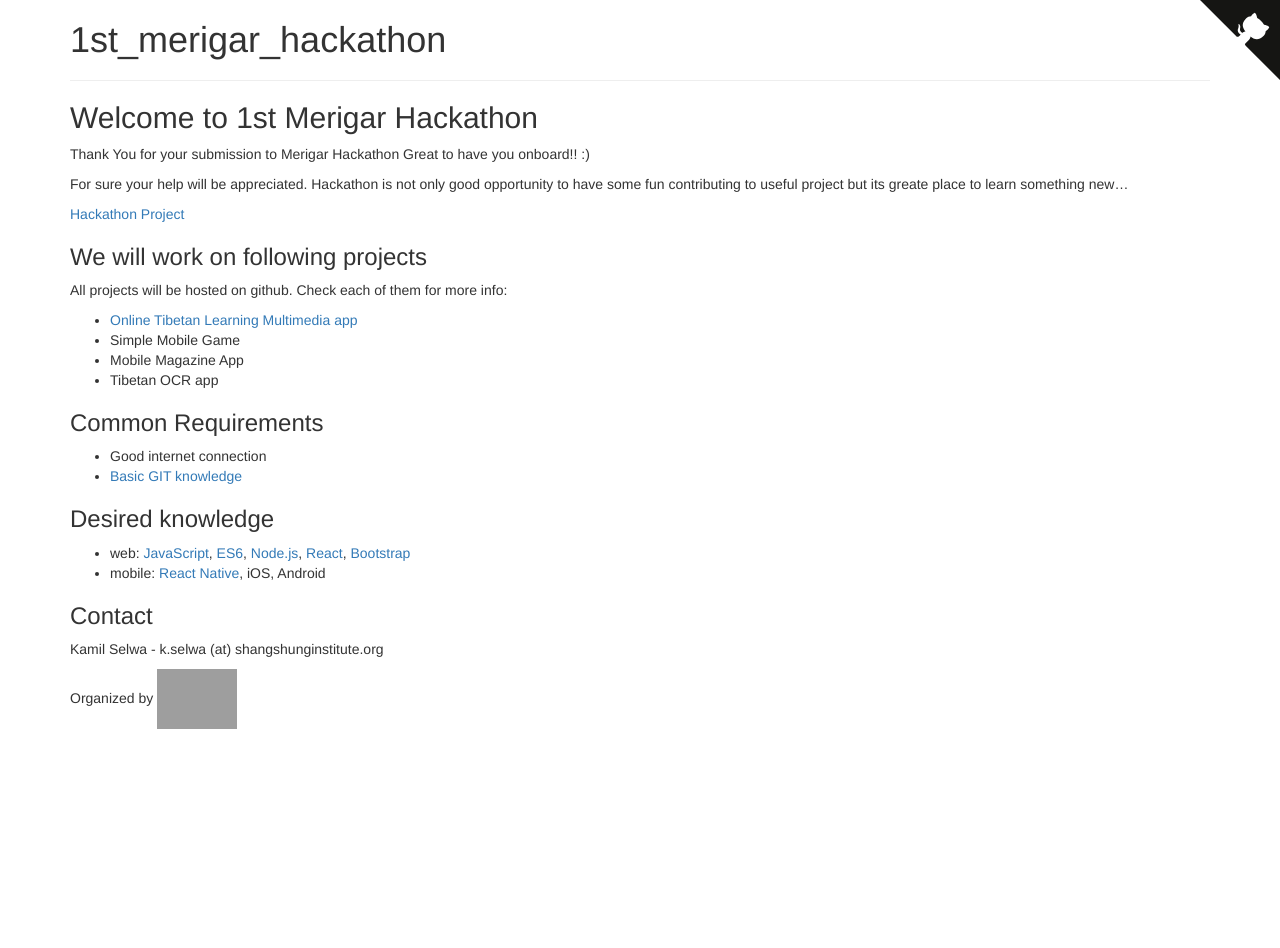
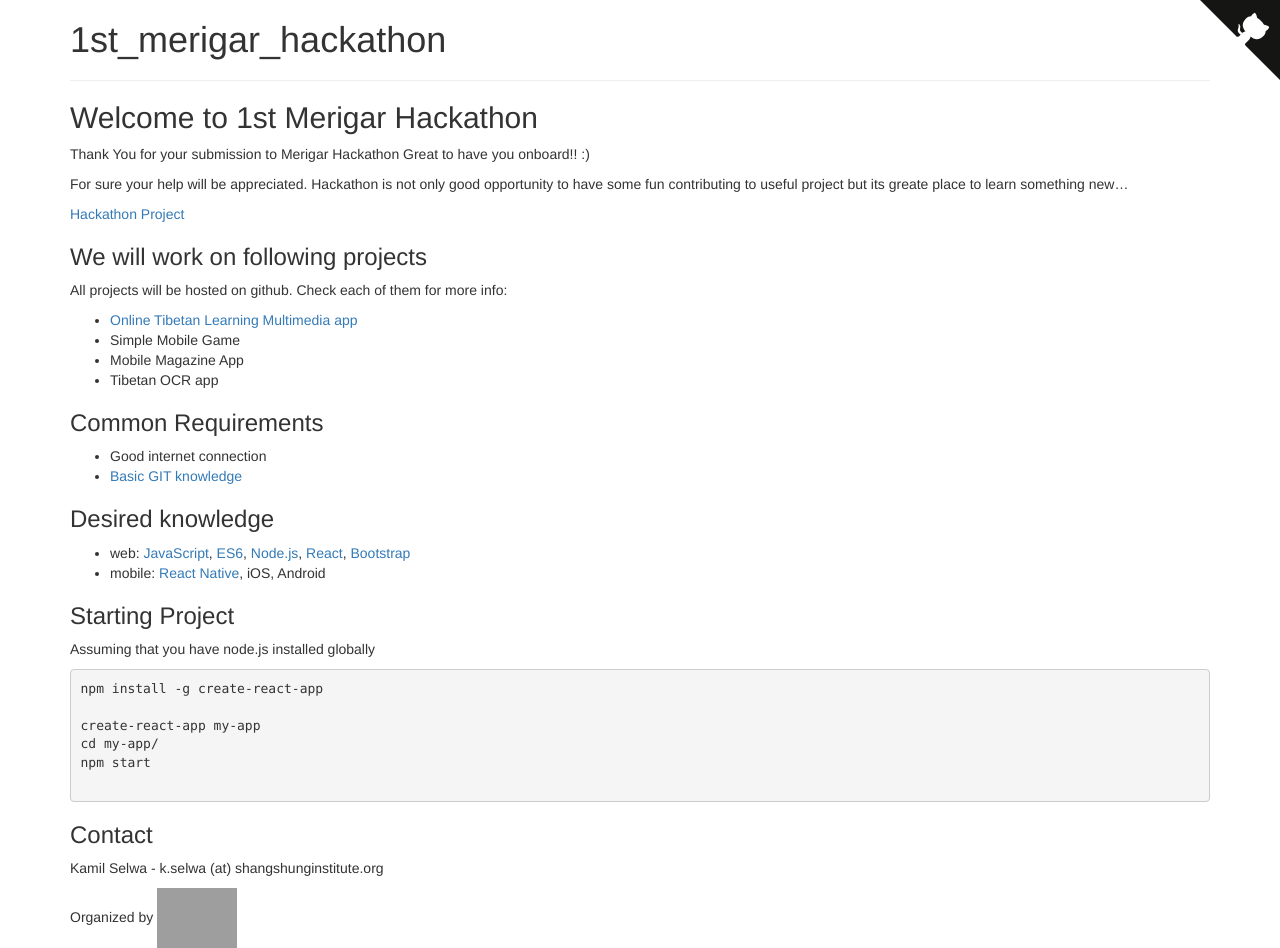
Before and after one commit to ShangShungFoundation/1st_merigar_hackathon, a Jekyll site: the page built from index.md, in a window 1280 px wide. Built offline with Jekyll 4.4.1, drawn with Linux system fonts in a browser that asks for light colours; some web fonts are replaced; our own code applies the rules of GitHub Pages for plain Markdown files; before the commit the page ends 900 px from its top, so only the background shows below that; grey boxes are pictures that could not be loaded.

Commit message:
Update index.md

````diff
--- a/index.md
+++ b/index.md
@@ -33,6 +33,16 @@ All projects will be hosted on github. Check each of them for more info:
 [Bootstrap](http://getbootstrap.com/getting-started/)
 - mobile: [React Native](http://www.reactnative.com/), iOS, Android
 
+### Starting Project
+Assuming that you have node.js installed globally
+```sh
+npm install -g create-react-app
+
+create-react-app my-app
+cd my-app/
+npm start
+
+```
 ### Contact
 
 Kamil Selwa - k.selwa (at) shangshunginstitute.org
````
